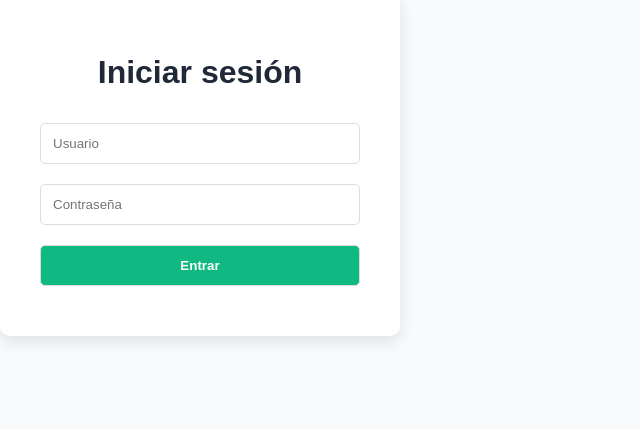
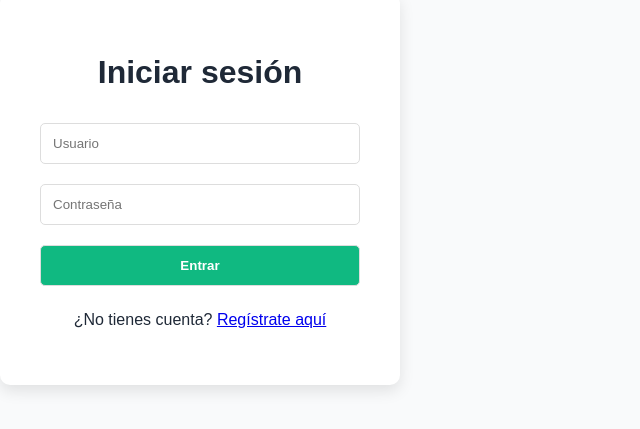
Before and after one commit to Perkiins/hokosocial, a React (Vite) app: page /login in a window 1280 px wide. Shown: the part 107-536 px from the top of the page, without its empty margins (0-640 px from the left). Built offline with nearby package versions, Linux system fonts and the light colour scheme.

Commit message:
Update Login.jsx

```diff
--- a/src/pages/Login.jsx
+++ b/src/pages/Login.jsx
@@ -27,6 +27,9 @@ const Login = () => {
         <input type="password" placeholder="Contraseña" onChange={(e) => setPassword(e.target.value)} />
         <button type="submit">Entrar</button>
       </form>
+      <p style={{ marginTop: '15px' }}>
+        ¿No tienes cuenta? <a href="/register">Regístrate aquí</a>
+      </p>
     </div>
   );
 };
```
